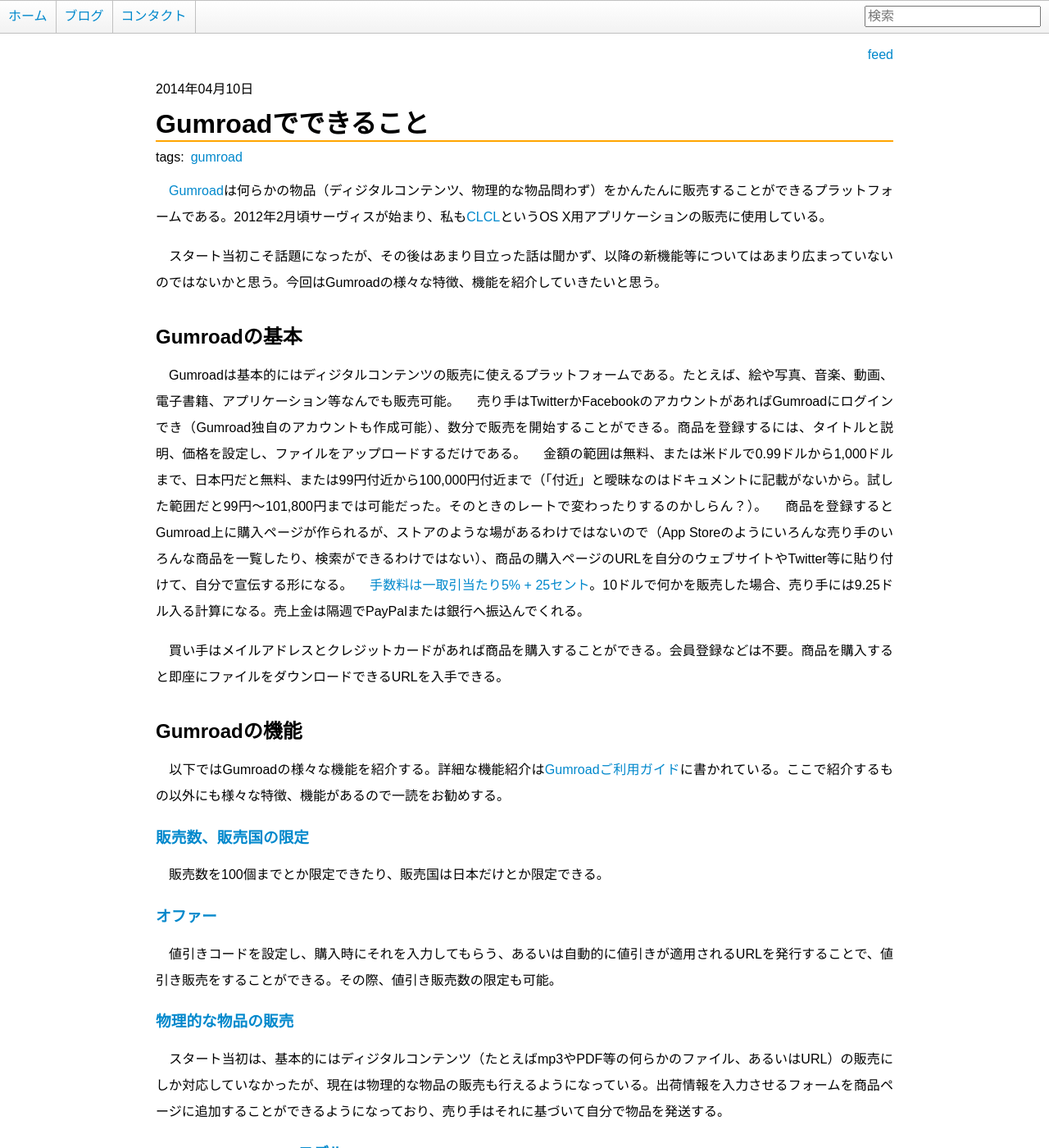
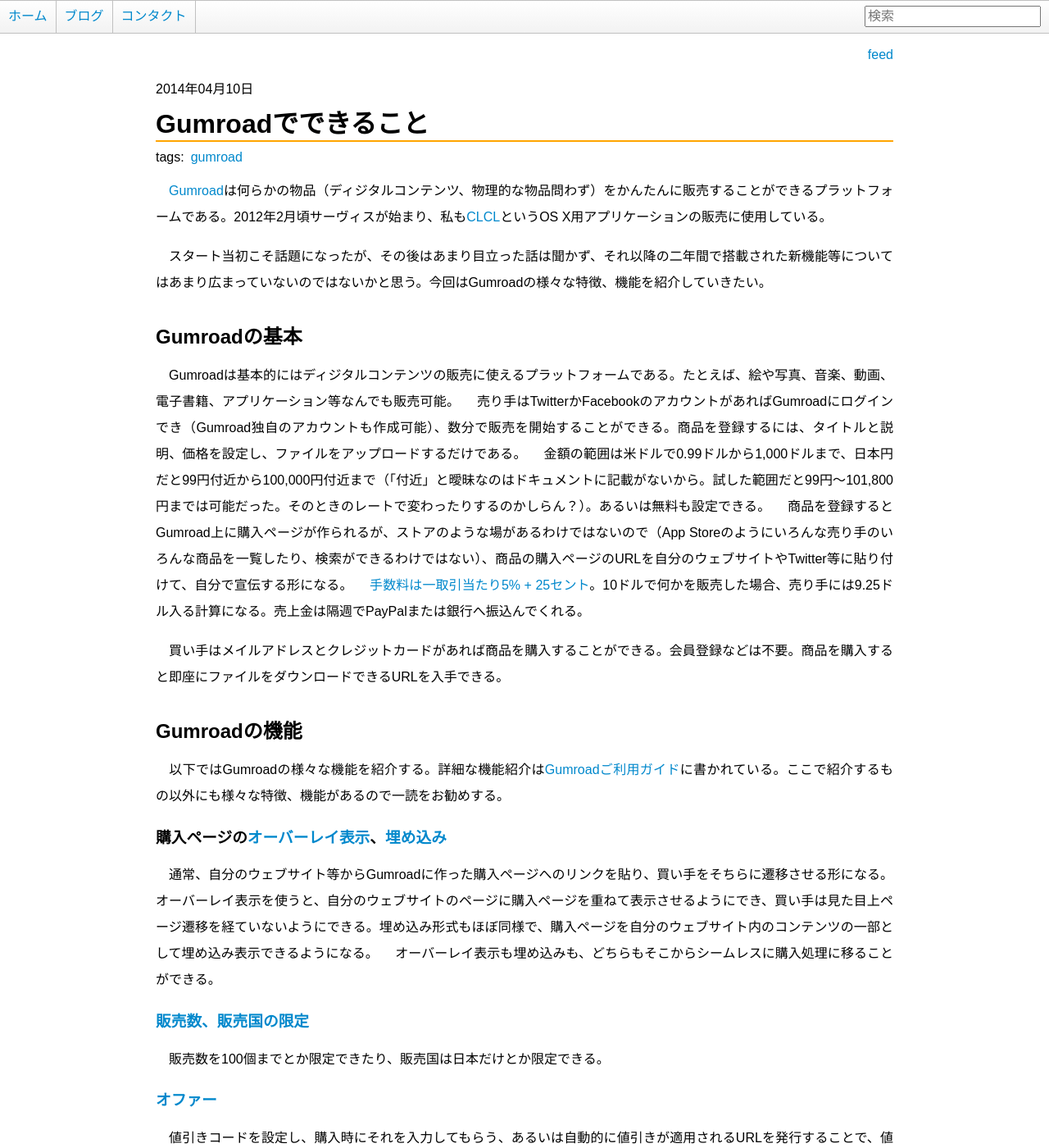
Before and after one commit to GenjiApp/genjiapp.github.io, a Jekyll site: the page built from _posts/2014-04-10-things-you-can-do-on-gumroad.md, in a window 1280 px wide and 1400 px high. Shown: the whole window at 82% size. Built offline with Jekyll 4.4.1, drawn with Linux system fonts in a browser that asks for light colours; Markdown is read by kramdown in place of the engine named in the settings; some of the changed text lies outside the part shown.

Commit message:
fix post '2014-04-10-things-you-can-do-on-gumroad'

```diff
--- a/_posts/2014-04-10-things-you-can-do-on-gumroad.md
+++ b/_posts/2014-04-10-things-you-can-do-on-gumroad.md
@@ -5,13 +5,13 @@
 ---
 　[Gumroad](https://gumroad.com)は何らかの物品（ディジタルコンテンツ、物理的な物品問わず）をかんたんに販売することができるプラットフォームである。2012年2月頃サーヴィスが始まり、私も[CLCL](/mac/clcl/)というOS X用アプリケーションの販売に使用している。
 
-　スタート当初こそ話題になったが、その後はあまり目立った話は聞かず、以降の新機能等についてはあまり広まっていないのではないかと思う。今回はGumroadの様々な特徴、機能を紹介していきたいと思う。
+　スタート当初こそ話題になったが、その後はあまり目立った話は聞かず、それ以降の二年間で搭載された新機能等についてはあまり広まっていないのではないかと思う。今回はGumroadの様々な特徴、機能を紹介していきたい。
 
 ## Gumroadの基本
 
 　Gumroadは基本的にはディジタルコンテンツの販売に使えるプラットフォームである。たとえば、絵や写真、音楽、動画、電子書籍、アプリケーション等なんでも販売可能。
 　売り手はTwitterかFacebookのアカウントがあればGumroadにログインでき（Gumroad独自のアカウントも作成可能）、数分で販売を開始することができる。商品を登録するには、タイトルと説明、価格を設定し、ファイルをアップロードするだけである。
-　金額の範囲は無料、または米ドルで0.99ドルから1,000ドルまで、日本円だと無料、または99円付近から100,000円付近まで（「付近」と曖昧なのはドキュメントに記載がないから。試した範囲だと99円〜101,800円までは可能だった。そのときのレートで変わったりするのかしらん？）。
+　金額の範囲は米ドルで0.99ドルから1,000ドルまで、日本円だと99円付近から100,000円付近まで（「付近」と曖昧なのはドキュメントに記載がないから。試した範囲だと99円〜101,800円までは可能だった。そのときのレートで変わったりするのかしらん？）。あるいは無料も設定できる。
 　商品を登録するとGumroad上に購入ページが作られるが、ストアのような場があるわけではないので（App Storeのようにいろんな売り手のいろんな商品を一覧したり、検索ができるわけではない）、商品の購入ページのURLを自分のウェブサイトやTwitter等に貼り付けて、自分で宣伝する形になる。
 　[手数料は一取引当たり5% + 25セント](https://gumroad.com/guide/basics/getting-paid#fees)。10ドルで何かを販売した場合、売り手には9.25ドル入る計算になる。売上金は隔週でPayPalまたは銀行へ振込んでくれる。
 
@@ -20,6 +20,11 @@
 ## Gumroadの機能
 
 　以下ではGumroadの様々な機能を紹介する。詳細な機能紹介は[Gumroadご利用ガイド](https://gumroad.com/guide)に書かれている。ここで紹介するもの以外にも様々な特徴、機能があるので一読をお勧めする。
+
+### 購入ページの[オーバーレイ表示](https://gumroad.com/overlay)、[埋め込み](https://gumroad.com/embed)
+
+　通常、自分のウェブサイト等からGumroadに作った購入ページへのリンクを貼り、買い手をそちらに遷移させる形になる。オーバーレイ表示を使うと、自分のウェブサイトのページに購入ページを重ねて表示させるようにでき、買い手は見た目上ページ遷移を経ていないようにできる。埋め込み形式もほぼ同様で、購入ページを自分のウェブサイト内のコンテンツの一部として埋め込み表示できるようになる。
+　オーバーレイ表示も埋め込みも、どちらもそこからシームレスに購入処理に移ることができる。
 
 ### [販売数、販売国の限定](https://gumroad.com/guide/basics/customizing-your-product#limit-sales)
 
@@ -31,7 +36,7 @@
 
 ### [物理的な物品の販売](https://gumroad.com/guide/basics/selling-physical-items)
 
-　スタート当初は、基本的にはディジタルコンテンツ（たとえばmp3やPDF等の何らかのファイル、あるいはURL）の販売にしか対応していなかったが、現在は物理的な物品の販売も行えるようになっている。出荷情報を入力させるフォームを商品ページに追加することができるようになっており、売り手はそれに基づいて自分で物品を発送する。
+　スタート当初は、基本的にはディジタルコンテンツ（たとえばmp3やPDF等の何らかのファイル、あるいはURL）の販売にしか対応していなかったが、現在は物理的な物品の販売も行えるようになっている。出荷情報を入力させるフォームを購入ページに追加することができるようになっており、売り手はそれに基づいて自分で物品を発送する。
 
 ### [Pay What You Wantモデル](https://gumroad.com/guide/basics/your-first-product#pricing)
 
@@ -57,7 +62,7 @@
 
 ### 複数ファイルの販売
 
-　当初はひとつの商品ページで販売できるのはひとつのファイルしか対応しておらず、複数ファイルを販売したい場合は自分でZIPファイル等にまとめる必要があったが、現在は複数ファイルのアップロードに対応している。
+　当初はひとつの購入ページで販売できるのはひとつのファイルしか対応しておらず、複数ファイルを販売したい場合は自分でZIPファイル等にまとめる必要があったが、現在は複数ファイルのアップロードに対応している。
 　自分でZIPにすればいいだけなのだが、上述のPDFスタンプ機能と合わせて考えるとその利用法のひとつが解るだろう（ZIPにまとめられているとPDFスタンプを埋め込めない）。
 
 ### ギフト機能
@@ -67,5 +72,4 @@
 
 ## 最後に
 
-　今回、[Gumroadを利用した投げ銭](https://gumroad.com/l/IaST)を作って、このウェブサイト全体に掲載してみた（ブログ記事の末尾とフッタ部）。Pay What You Wantモデルで価格付けをしているので、0円でも購入可能。その場合はクレジットカードは必要なく、メイルアドレスのみで購入できる。それでも購入者があった旨はこちらに通知されるので、ウェブ拍手代わりにもなったりするかも。
-　0円の場合はウェブ拍手的に、お金払ってくれる場合は投げ銭的にと、Pay What You Wantモデルを用いればひとつでふたつの役割に兼用できる。
+　今回、[Gumroadを利用した投げ銭](https://gumroad.com/l/IaST)を作って、このウェブサイト全体に掲載してみた（ブログ記事の末尾とフッタ部）。Pay What You Wantモデルで価格付けをしているので、0円でも購入可能。その場合はクレジットカードは必要なく、メイルアドレスのみで購入できる。それでも購入者があった旨はこちらに通知されるので、ウェブ拍手代わりにもなったりするかも（0円の場合はウェブ拍手的に、お金払ってくれる場合は投げ銭的にと、Pay What You Wantモデルを用いればひとつでふたつの役割に兼用できる）。
```
